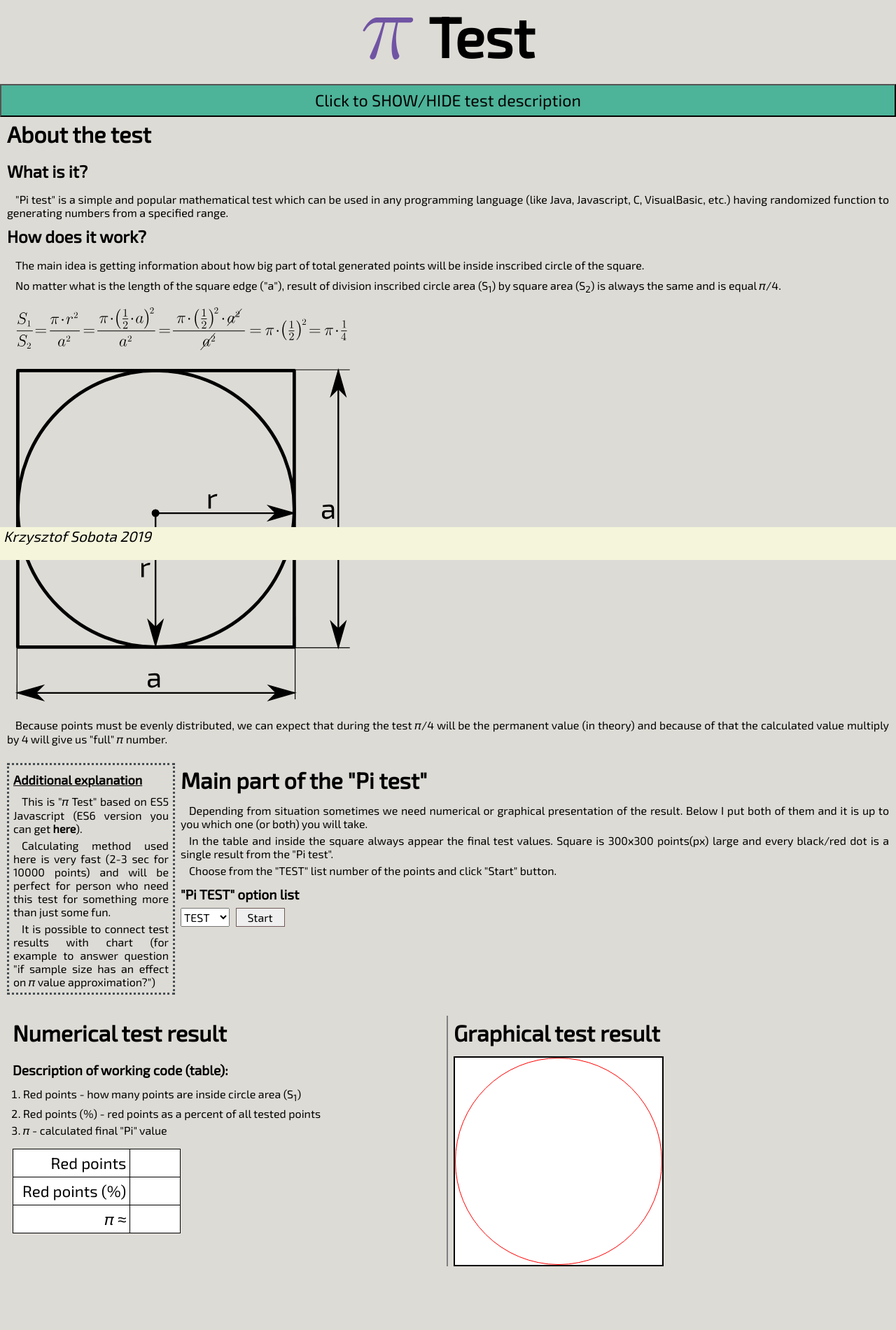
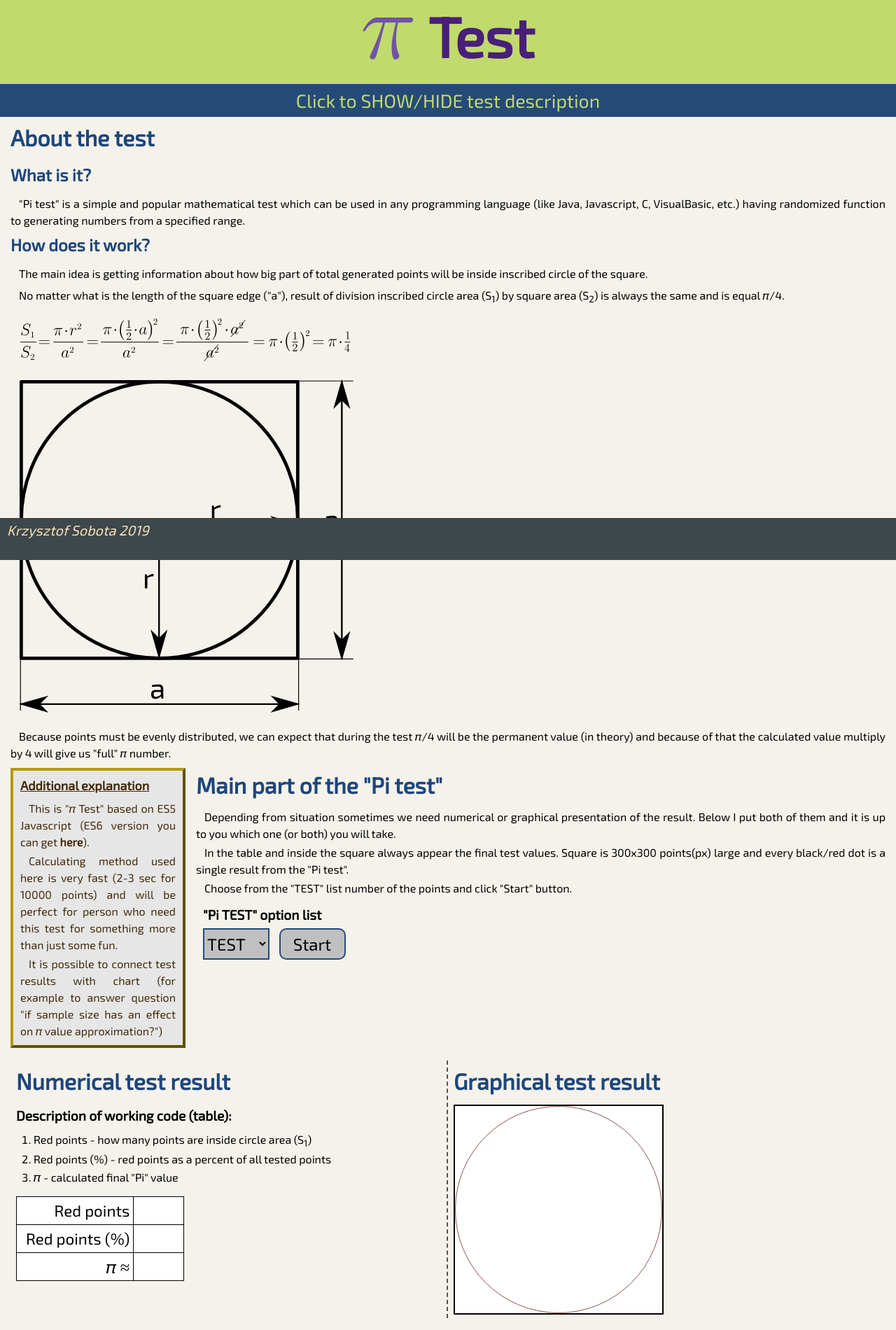
Before and after one commit to KrzysztofSobota/Pi_test-ES5-, a plain HTML site: page index.html in a window 1280 px wide. Shown: the whole page at 70% size. Before the commit the page ends 1873 px from the top, so only its background shows below. Drawn offline with Linux system fonts and the light colour scheme.

Commit message:
Correction from ES6 test version
Changes are followed by "Pi test" ES6 version. Only differences recently is in used colors (headers/aside/background).

```diff
--- a/index.html
+++ b/index.html
@@ -1,5 +1,5 @@
 <!DOCTYPE html>
-<html lang="en" >
+<html lang="en">
 <head>
   <title>Test PI</title>
   <meta charset="UTF-8">
@@ -42,8 +42,11 @@
             <p>Depending from situation sometimes we need numerical or graphical presentation of the result. Below I put both of them and it is up to you which one (or both) you will take.</p>
             <p>In the table and inside the square always appear the final test values. Square is 300x300 points(px) large and every black/red dot is a single result  from the "Pi test".</p>
             <p>Choose from the "TEST" list number of the points and click "Start" button.</p>
+            <div class="list_part">
+              <label for="valueList">
                 <span>"Pi TEST" option list</span>
-            <select id="valueList">
+              </label>
+              <select class="valueList" id="valueList" name="select">
                 <option value="TEST" selected>TEST</option>
                 <option value="100">100</option>
                 <option value="200">200</option>
@@ -54,6 +57,7 @@
                 <option value="10000">10000</option>
                </select>
                <button id="testing">Start</button>
+            </div>
         </section>
        </div>
        <section class="testspace">
--- a/index.js
+++ b/index.js
@@ -1,3 +1,5 @@
+'use strict'
+
 window.addEventListener("DOMContentLoaded", PiTest);
 
 function PiTest() {
@@ -22,7 +24,7 @@ function PiTest() {
 
   let putNumber = selectedValues();
 
-  listGroup.addEventListener('change', selectedValues);
+  valueSelected.addEventListener('change', selectedValues);
 
 
 /*** Calculating dots position for canvas (numerical part of the test) ***/
--- a/style.css
+++ b/style.css
@@ -1,21 +1,21 @@
 html, body {
   margin: 0;
   padding: 0;
-  background-color: hsl(45, 10%, 85%);
+  background-color: hsl(45, 29%, 94%);
 }
 
 * {
-  font-family: 'Exo 2', sans-serif;
+  font-family: 'Exo 2';
   box-sizing: border-box;
 }
 
 .container {
   min-height: 600px;
-  background-color: inherit;
 }
 
 h1, h2, h3 {
   width: 100%;
+  color: hsl(214, 61%, 30%);
 }
 
 h1 { font-size: 2em; margin: 5px 0 15px 0;}
@@ -30,16 +30,16 @@ a {
 p {
   text-align: justify;
   text-indent: 0.75em;
-  margin: 0.3em 0;
+  line-height: 1.5em;
+  margin: 0.2em 0;
 }
 
 .test_name {
   display: flex;
-  width: 100%;
   height: 120px;
-  flex-flow: row wrap;
+  margin: 0;
   align-content: center;
-  background-color: inherit;
+  background-color: hsl(74, 60%, 64%);
 }
 
 .test_name > a, a > h1 {
@@ -60,8 +60,9 @@ a > h1 {
 
 .test {
   padding-left: 20px;
-  margin-bottom: 8px;
-  font-size: 2.5em;
+  margin-bottom: 9px;
+  font-size: 80px;
+  color: hsl(268, 60%, 30%);
 }
 
 .hide_show {
@@ -70,18 +71,20 @@ a > h1 {
   height: 3.5em;
   justify-content: center;
   align-items: center;
-  background-color: hsl(165, 40%, 50%);
+  border-width: 0;
+  background-color: hsl(214, 52%, 31%);
 }
 
 .hide_show > span {
-  font-size: 1.75em;
+  font-size: 2em;
+  color: hsl(74, 60%, 64%);
 }
 
 main {
   display: flex;
   flex-flow: row wrap;
-  padding: 0 10px;
-  margin-bottom: 4em;
+  padding: 5px 15px;
+  margin-bottom: 70px;
 }
 
 .description {
@@ -95,16 +98,20 @@ main {
   flex-flow: column nowrap;
 }
 
+.textbox, .testspace {
+  display: flex;
+  padding: 5px 0;
+}
+
 .textbox {
-  display: flex;
   flex-flow: row nowrap;
-  padding: 20px 0;
 }
 
 aside {
-  flex: 0 0 240px;
-  padding: 0 6px;
-  border: 3px dotted hsl(202, 8%, 30%);
+  flex: 0 0 250px;
+  padding: 0 10px 5px 10px;
+  background-color: hsl(0, 0%, 90%);
+  border: 4px outset hsl(51, 100%, 35%);
 }
 
 aside > header {
@@ -113,52 +120,59 @@ aside > header {
   text-decoration: underline;
 }
 
-.content {
-  padding-left: 8px;
+aside * {
+  color: hsl(34, 74%, 15%);
 }
 
-#valueList, .content > button {
-  width: 70px;
-  height: 1.7em;
-  font-size: 16px;
+.content {
+  padding-left: 15px;
 }
 
-.content > button {
-  margin-left: 5px;
-  border: 1px solid hsl(0, 12%, 40%);
+.list_part {
+  height: auto;
+  margin-top: 10px;
+  padding-left: 10px;
 }
 
-.content > span, .test_result:first-child > span {
+.valueList, .list_part > button {
+  width: 95px;
+  height: 45px;
+  font-size: 24px;
+  border: 2px solid hsl(214, 52%, 31%);
+  background-color: silver;
+}
+
+.list_part > button {
+  margin-left: 10px;
+  border-radius: 10px;
+}
+
+label > span, .test_result:first-child > span {
   display: inline-block;
   width: 100%;
   font: 600 1.2em 'Exo 2';
-  margin: 8px 0;
+  margin: 4px 0 8px 0;
 }
 
 .testspace {
-  display: flex;
   flex-flow: row wrap;
   flex-grow: 1;
 }
 
 .test_result {
-  margin-top: 10px;
-  padding: 0 8px;
+  margin-top: 8px;
+  padding: 5px 8px;
   flex: 50%;
 }
 
 .test_result:first-child {
-  border-right: 2px solid grey;
-}
-
-.test_result > p {
-  margin: 0 0 5px 0;
-  font-size: 1.25em;
-  font-weight: 600;
+  border-width: 0 2px 0 0;
+  border-style: none dashed none none;
+  border-color: hsl(0, 1%, 33%);
 }
 
 ol {
-  padding: 0 5px 0 15px;
+  padding: 0 5px 0 25px;
   margin-top: 0;
 }
 
@@ -208,56 +222,52 @@ canvas {
   width: 100%;
   height: 100%;
   border-radius: 100%;
-  border: 1px solid red;
+  border: 1px solid #8d5252;
   background-color: transparent;
-  box-sizing: border-box;
   z-index: 10;
 }
 
 .pi {
-  font-weight: 500;
-  font-family: 'Exo 2', sans-serif;
+  font: 500 1.1em 'Exo 2';
 }
 
 footer {
   position: fixed;
   width: 100%;
-  height: 2.25em;
+  height: 60px;
   bottom: 0;
   left: 0;
-  font-size: 1.3em;
-  background-color: beige;
+  font-size: 1.25em;
+  color: hsl(41, 78%, 84%);
+  background-color: hsl(201, 10%, 27%);
 }
 
 footer > span {
-  padding: 5px;
+  display: inline-block;
+  padding: 5px 10px;
   font-style: italic;
 }
 
 @media screen and (max-width: 400px) {
   body, html {
-    font-size: 14px;
+    font-size: 12px;
   }
 
-  h1 { font-size: 1.4em; }
-  h2 { font-size: 1.2em; }
+  h1 { font-size: 1.5em; }
+  h2 { font-size: 1.25em; }
   h3 { font-size: 1em; }
 
-  main {
-    padding: 0 8px;
+  .test {
+    padding: 3px 0 0 15px;
+    font-size: 60px;
   }
 
   .test_name {
-    height: 100px;
-  }
-
-  .test {
-    padding: 3px 0 0 15px;
-    font-size: 70px;
+    height: 80px;
   }
 
   h1 > img {
-    height: 50px;
+    height: 45px;
   }
 
   .hide_show > span {
@@ -270,36 +280,19 @@ footer > span {
 
   .textbox {
     flex-flow: row wrap;
-    padding: 10px 0;
   }
 
   aside, .content {
     flex: auto;
-    padding: 0 5px;
+    padding: 0 8px;
   }
 
   aside > header, .content > h1 {
     margin: 5px 0 8px 0;
   }
 
-  .content > span, .test_result:first-child > span {
-  display: inline-block;
-  width: 100%;
-  font: 600 1em 'Exo 2';
-  margin: 6px 0;
+  .test_result:first-child {
+    border-width: 4px 0 2px 0;
+    border-style: solid none;
+  }
 }
-
-  .test_result {
-    margin-top: 10px;
-    border-top: 2px solid grey;
-  }
-
-  .test_result:first-child {
-    border-right-width: 0;
-  }
-
-  .test_result > h1, .test_result > h2 {
-    margin: 8px 0;
-  }
-
-}
```
Lines whose indentation alone changed are shown as unchanged.
